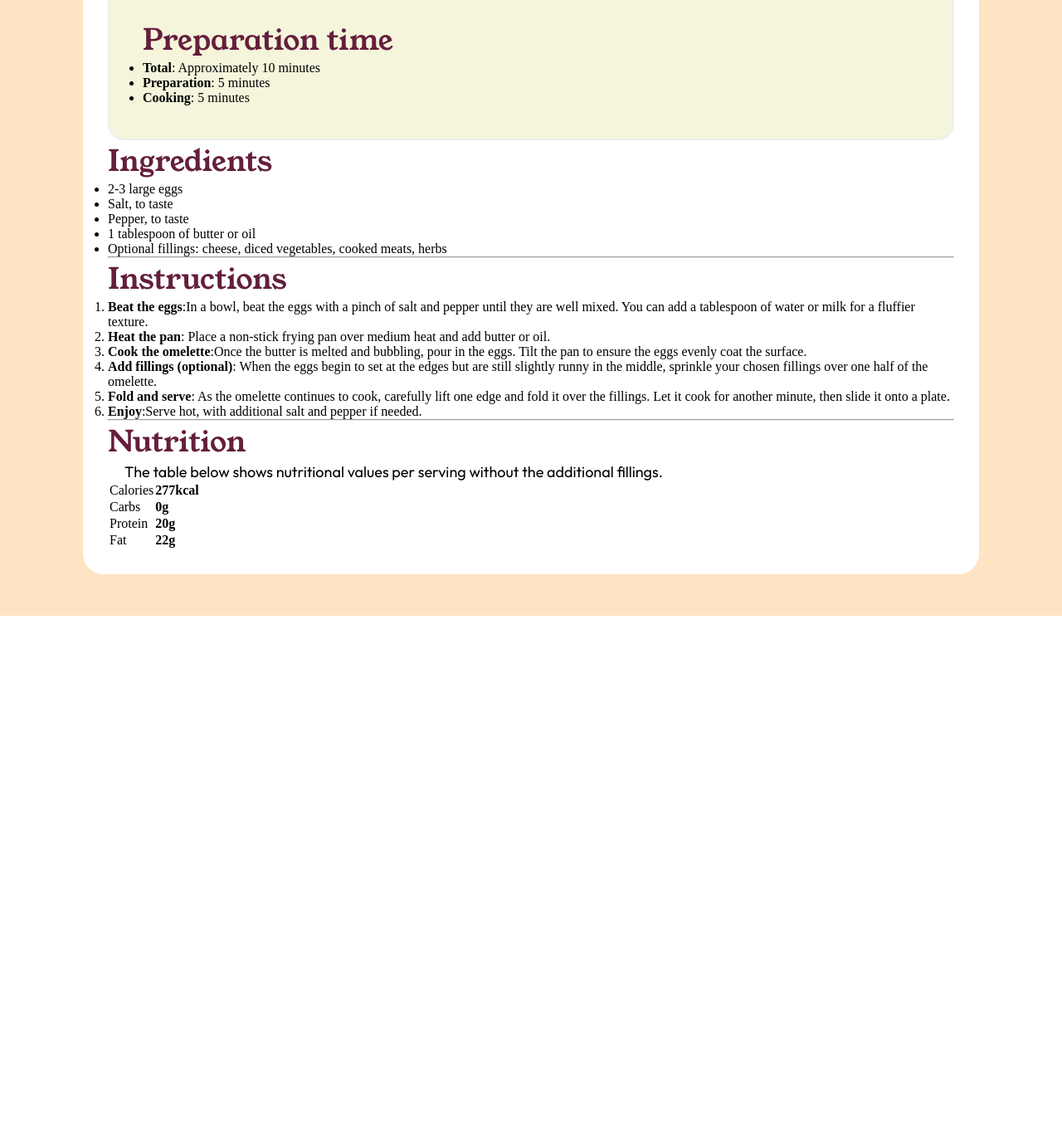
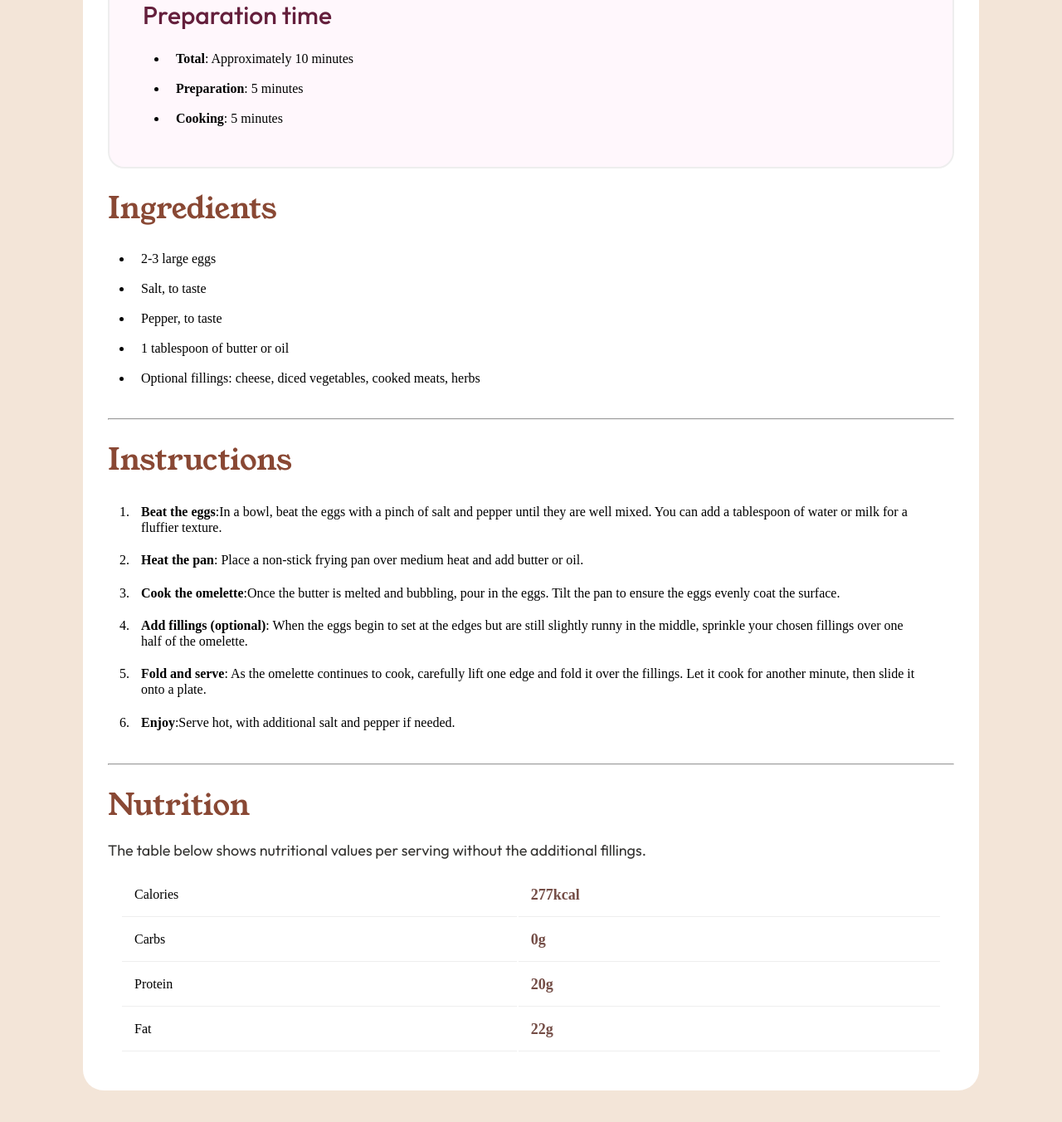
Before and after one commit to Manshikumari/Recipe, a plain HTML site: page index.html in a window 1280 px wide. Shown: the part 678-2030 px from the top of the page at 83% size. Before the commit the page ends 1420 px from the top, so only its background shows below. Drawn offline with Linux system fonts and the light colour scheme.

Commit message:
complete

```diff
--- a/index.css
+++ b/index.css
@@ -11,7 +11,7 @@
 .main
 {
     padding: 50px 100px;
-    background-color: bisque;
+    background-color: #f3e5d8;
 
 }
 
@@ -40,11 +40,12 @@
 
 h1
 {
-    padding: 20px 20px;
+    padding: 20px auto;
+    margin-top: 20px;
     text-align: left;
     font-size: 45px;
     font-weight: 500;
-
+    color: #363533;
     font-family: "Young Serif", serif;
 
 }
@@ -52,29 +53,111 @@ h1
 p
 {
 
-  padding: 0px 20px;
+   padding: 20px auto;
   font-size: 18px;
   font-weight: 400;
   /* font-family: "Young Serif", serif; */
   font-family: "Outfit", sans-serif;
+  color: #363533;
+  text-align: left;
 }
 
 .container3
 {
     padding: 40px 40px;
     margin-top: 30px;
-    background-color: beige;
+    background-color:#fff7fc;
     border-radius: 20px ;
     border: 2px solid #eee;
 }
 
-h2
+h3
 {
 
     text-align: left;
-    font-size: 35px;
-    font-weight: 400;
-    font-family: "Young Serif", serif;
+    font-size: 30px;
+    font-weight: 500;
+    font-family: "Outfit", sans-serif;
     color:#641f3c ;
+    line-height: 1;
+    margin-bottom: 20px;
 
 }
+
+ul li
+{
+    padding: 10px 10px;
+    line-height: 1;
+}
+
+.container4
+{
+    padding: 20px auto;
+    margin-top: 30px;
+
+}
+
+h2
+{
+    text-align: left;
+    font-size: 36px;
+    font-weight: 500;
+    font-family: "Young Serif", serif;
+    line-height: 1;
+    margin-bottom: 25px;
+    color:#894834;
+
+}
+
+ul
+{
+  padding: 0px 30px;
+}
+hr{
+    color: #eee;
+    margin-top: 30px;
+}
+
+.container5
+{
+
+    padding: 20px auto;
+    margin-top: 30px;
+}
+
+ol{
+    padding: 0px 30px;
+}
+ol li
+{
+    padding: 10px 10px;
+    line-height: 1.2;
+}
+
+.container6
+{
+    padding: 20px auto;
+    margin-top: 30px;
+}
+
+table
+{
+   padding: 15px 15px;
+   width: 100%;
+}
+table tr
+{
+   padding: 0px auto;
+   margin-bottom: 20px
+}
+
+table tr td
+{
+    padding: 15px 15px;
+    border-bottom:1px solid #eee ;
+}
+#qunt{
+    color: #744d46 ;
+    font-weight: bolder;
+    font-size: 18px;
+}
--- a/index.html
+++ b/index.html
@@ -30,7 +30,7 @@
 
       <div class="container3">
 
-        <h2>Preparation time</h2>
+        <h3>Preparation time</h3>
 
         <ul>
 
@@ -64,35 +64,44 @@
         <h2>Instructions</h2>
         <ol>
 
-          <li><strong>Beat the eggs</strong>:In a bowl, beat the eggs with a pinch of salt and pepper until they are well mixed.
-            You can add a tablespoon of water or milk for a fluffier texture.</li>
+          <li><strong>Beat the eggs</strong>:In a bowl, beat the eggs with a pinch of salt and pepper until they are well mixed. You can add a tablespoon of water or milk for a fluffier texture.</li>
           <li><strong>Heat the pan</strong>: Place a non-stick frying pan over medium heat and add butter or oil.</li>
-          <li><strong>Cook the omelette</strong>:Once the butter is melted and bubbling, pour in the eggs. Tilt the pan to ensure
-          the eggs evenly coat the surface.</li>
-          <li><strong>Add fillings (optional)</strong>: When the eggs begin to set at the edges but are still slightly runny in the
-          middle, sprinkle your chosen fillings over one half of the omelette.</li>
-          <li><strong>Fold and serve</strong>: As the omelette continues to cook, carefully lift one edge and fold it over the
-          fillings. Let it cook for another minute, then slide it onto a plate.</li>
-          <li><strong>Enjoy</strong>:Serve hot, with additional salt and pepper if needed.
-          </li>
+          <li><strong>Cook the omelette</strong>:Once the butter is melted and bubbling, pour in the eggs. Tilt the pan to ensure the eggs evenly coat the surface.</li>
+          <li><strong>Add fillings (optional)</strong>: When the eggs begin to set at the edges but are still slightly runny in the middle, sprinkle your chosen fillings over one half of the omelette.</li>
+          <li><strong>Fold and serve</strong>: As the omelette continues to cook, carefully lift one edge and fold it over the fillings. Let it cook for another minute, then slide it onto a plate.</li>
+          <li><strong>Enjoy</strong>:Serve hot, with additional salt and pepper if needed.</li>
 
         </ol>
       </div>
       <hr>
       <div class="container6">
         <h2>Nutrition</h2>
+
         <p>The table below shows nutritional values per serving without the additional fillings.</p>
+
         <table>
+          <tr>
+            <td>Calories</td>
+            <td><strong id="qunt">277kcal</strong></td>
 
-          <tr><td>Calories</td>
-          <td><strong>277kcal</strong></td></tr>
-          <tr><td>Carbs</td>
-          <td><strong>0g</strong></td></tr>
-          <tr><td>Protein</td>
-          <td><strong>20g</strong></td></tr>
-          <tr><td>Fat</td>
-          <td><strong>22g</strong></td></tr>
+          </tr>
 
+          <tr>
+            <td>Carbs</td>
+            <td><strong id="qunt">0g</strong></td>
+
+          </tr>
+
+          <tr>
+            <td>Protein</td>
+            <td><strong id="qunt">20g</strong></td>
+
+          </tr>
+
+          <tr>
+            <td>Fat</td>
+            <td><strong id="qunt">22g</strong></td>
+          </tr>
         </table>
 
       </div>
```
